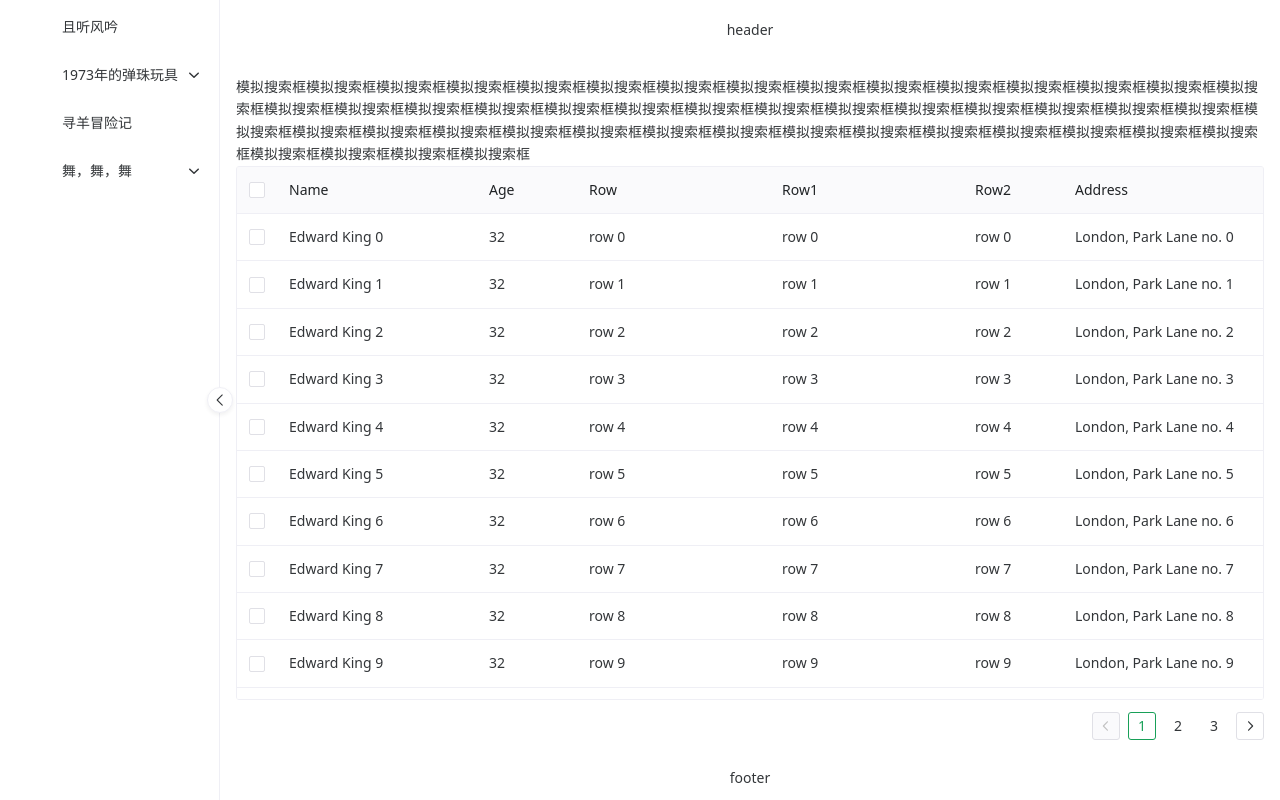
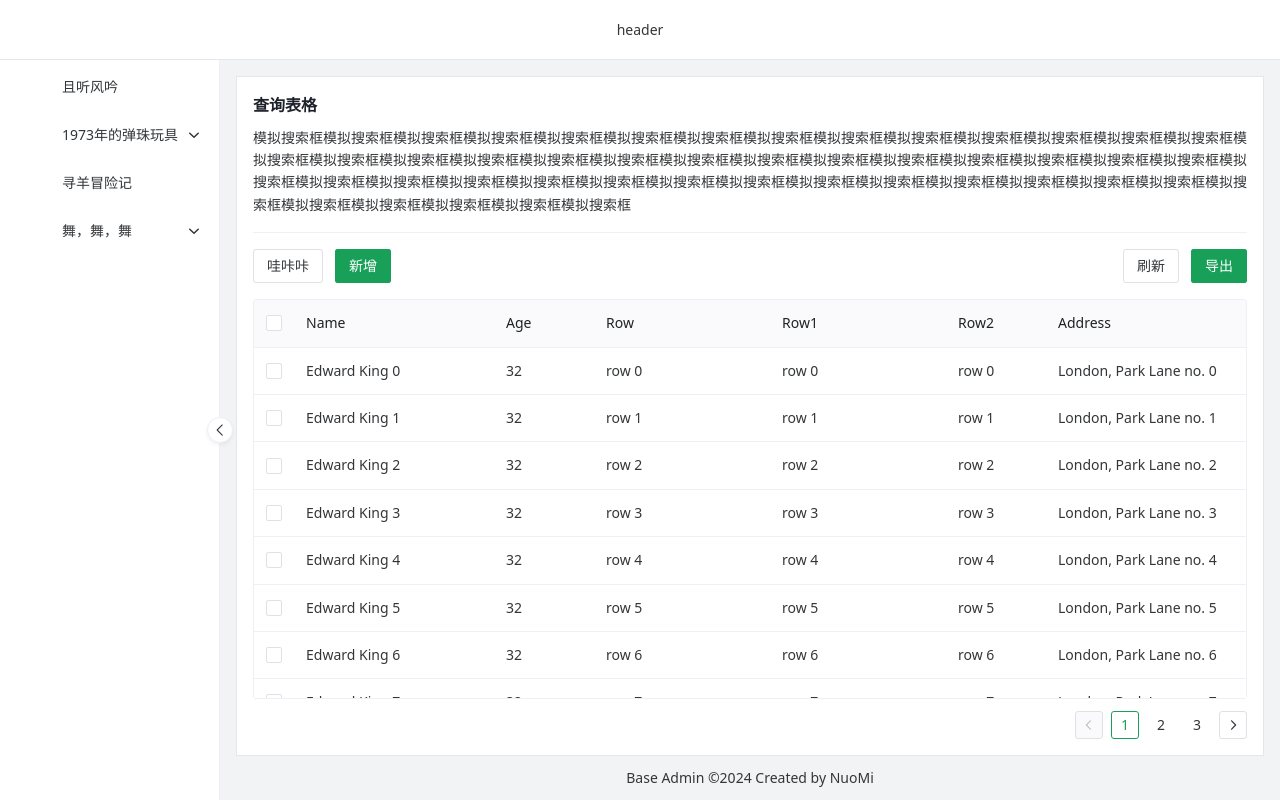
Before and after one commit to TopAlien/base-admin-naive, a Vue app: page /layout in a window 1280 px wide. Built offline with nearby package versions, Linux system fonts and the light colour scheme; some icons are missing.

Commit message:
修改layout布局

```diff
--- a/src/components/ProTable/index.vue
+++ b/src/components/ProTable/index.vue
@@ -1,8 +1,35 @@
-<script setup></script>
+<script setup>
+  const slots = defineSlots()
+
+  const props = defineProps({
+    title: {
+      type: String,
+      default: '查询表格'
+    }
+  })
+</script>
 
 <template>
-  <div class="h-full flex flex-col">
-    <slot name="search" />
+  <div class="pro_box">
+    <div class="search_box">
+      <div class="search_box_title">{{ title }}</div>
+      <slot name="search" />
+      <n-divider
+        v-if="slots.search || slots.extraL || slots.extraR"
+        class="mb16px! mt16px!"
+      />
+      <div
+        v-if="slots.extraL || slots.extraR"
+        class="flex justify-between mb16px"
+      >
+        <n-space>
+          <slot name="extraL"><span></span></slot>
+        </n-space>
+        <n-space>
+          <slot name="extraR"><span></span></slot>
+        </n-space>
+      </div>
+    </div>
     <n-data-table
       class="flex-1 h-full"
       flex-height
@@ -10,3 +37,22 @@
     />
   </div>
 </template>
+
+<style scoped>
+  .pro_box {
+    height: 100%;
+    display: flex;
+    flex-direction: column;
+    border: 1px solid rgb(229, 230, 235);
+    padding: 16px;
+    box-sizing: border-box;
+    background-color: white;
+  }
+
+  .search_box_title {
+    color: rgb(29, 33, 41);
+    font-size: 16px;
+    font-weight: bold;
+    margin-bottom: 8px;
+  }
+</style>
--- a/src/layout/index.vue
+++ b/src/layout/index.vue
@@ -118,9 +118,10 @@
 </script>
 
 <template>
+  <n-layout-header class="layout_header">header</n-layout-header>
   <n-layout has-sider>
     <n-layout-sider
-      class="h-100vh"
+      class="side_content"
       bordered
       show-trigger
       collapse-mode="width"
@@ -135,15 +136,14 @@
       />
     </n-layout-sider>
     <n-layout>
-      <n-layout-header class="layout_header">header</n-layout-header>
       <n-layout-content
         class="layout_content"
         :native-scrollbar="false"
-        content-style="height: 100%; padding: 16px;"
+        content-style="height: 100%; padding: 16px 16px 0;"
       >
         <router-view />
       </n-layout-content>
-      <n-layout-footer class="layout_footer">footer</n-layout-footer>
+      <n-layout-footer class="layout_footer">Base Admin ©2024 Created by NuoMi</n-layout-footer>
     </n-layout>
   </n-layout>
 </template>
@@ -153,16 +153,22 @@
     height: @header-height;
     line-height: @header-height;
     text-align: center;
+    border-bottom: 1px solid rgb(229, 230, 235);
+  }
+
+  .side_content {
+    height: calc(100vh - @header-height);
   }
 
   .layout_content {
     height: calc(100vh - @header-height - @footer-height);
+    background-color: @main-bg;
   }
 
   .layout_footer {
     height: @footer-height;
     line-height: @footer-height;
     text-align: center;
-    background-color: white;
+    background-color: @main-bg;
   }
 </style>
--- a/src/views/test.vue
+++ b/src/views/test.vue
@@ -73,5 +73,15 @@
         模拟搜索框模拟搜索框模拟搜索框模拟搜索框模拟搜索框模拟搜索框模拟搜索框模拟搜索框模拟搜索框模拟搜索框模拟搜索框模拟搜索框模拟搜索框模拟搜索框模拟搜索框模拟搜索框模拟搜索框模拟搜索框模拟搜索框模拟搜索框模拟搜索框模拟搜索框模拟搜索框模拟搜索框模拟搜索框模拟搜索框模拟搜索框模拟搜索框模拟搜索框模拟搜索框模拟搜索框模拟搜索框模拟搜索框模拟搜索框模拟搜索框模拟搜索框模拟搜索框模拟搜索框模拟搜索框模拟搜索框模拟搜索框模拟搜索框模拟搜索框模拟搜索框模拟搜索框模拟搜索框模拟搜索框模拟搜索框
       </div>
     </template>
+
+    <template #extraL>
+      <n-button>哇咔咔</n-button>
+      <n-button type="primary">新增</n-button>
+    </template>
+
+    <template #extraR>
+      <n-button>刷新</n-button>
+      <n-button type="primary">导出</n-button>
+    </template>
   </pro-table>
 </template>
```
